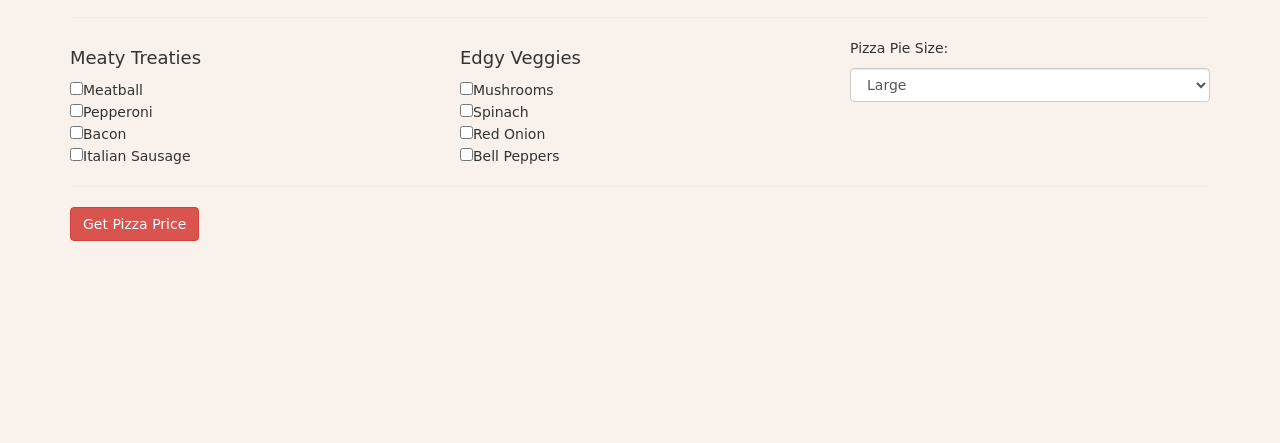
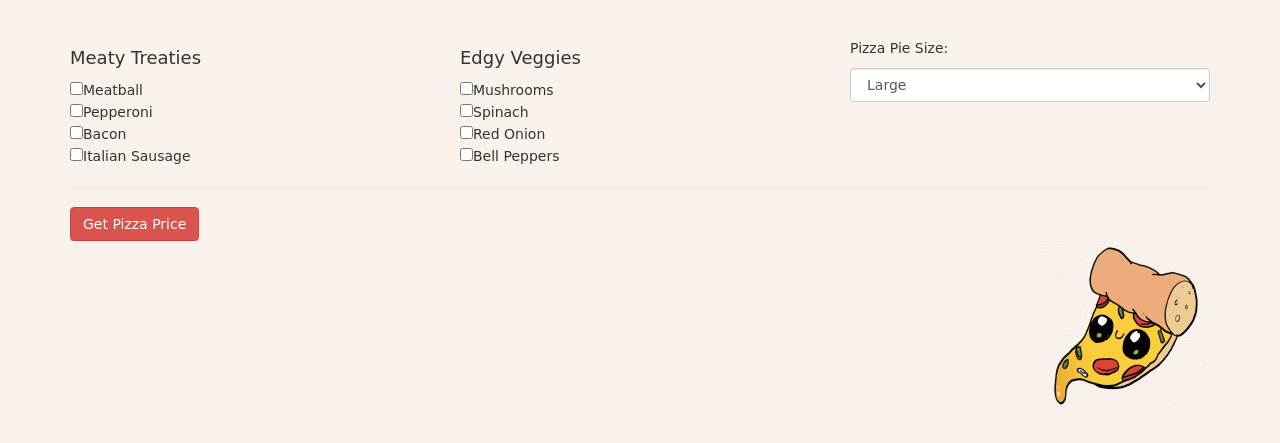
Before and after one commit to local-machine/pizza-shop, a plain HTML site: page index.html in a window 1280 px wide. Shown: the part 109-552 px from the top of the page. Drawn offline with Linux system fonts and the light colour scheme; a web font is replaced by a local one.

Commit message:
Added img and readme.md

```diff
--- a/css/styles.css
+++ b/css/styles.css
@@ -6,11 +6,21 @@ h1 {
   font-stretch: extra-expanded;
   text-align: center;
 }
+
 body {
   font-family: 'Share', cursive;
   background-color: #f9f2ec;
 }
+
 h3 {
   font-stretch: extra-expanded;
   text-align: center;
 }
+
+img {
+  max-width: 100%;
+  display: block;
+  height: auto;
+  margin: auto;
+  float: right;
+}
--- a/index.html
+++ b/index.html
@@ -44,6 +44,7 @@
         <hr>
         <button type="submit" class="btn btn-danger">Get Pizza Price</button>
       </form>
+      <img src="img/pizza.png" alt="Photo of pizza slice">
       <span id="pizza-order">
         <p><b>Your pizza will cost: </b><span class="result"></span></p>
   <p><b>You selected the following pizza toppings: </b></p>
```
Also changed, not shown: img/pizza-background.jpg (deleted), img/pizza.png (added), 1 other file.
